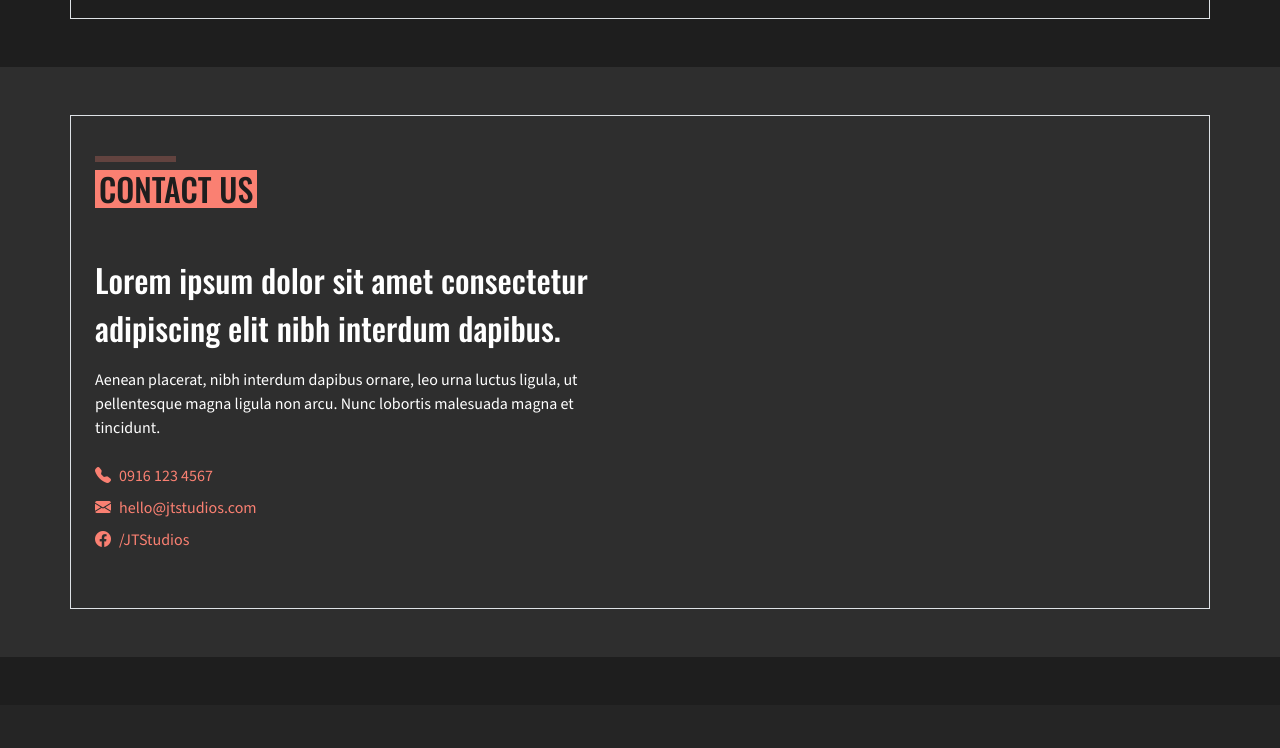
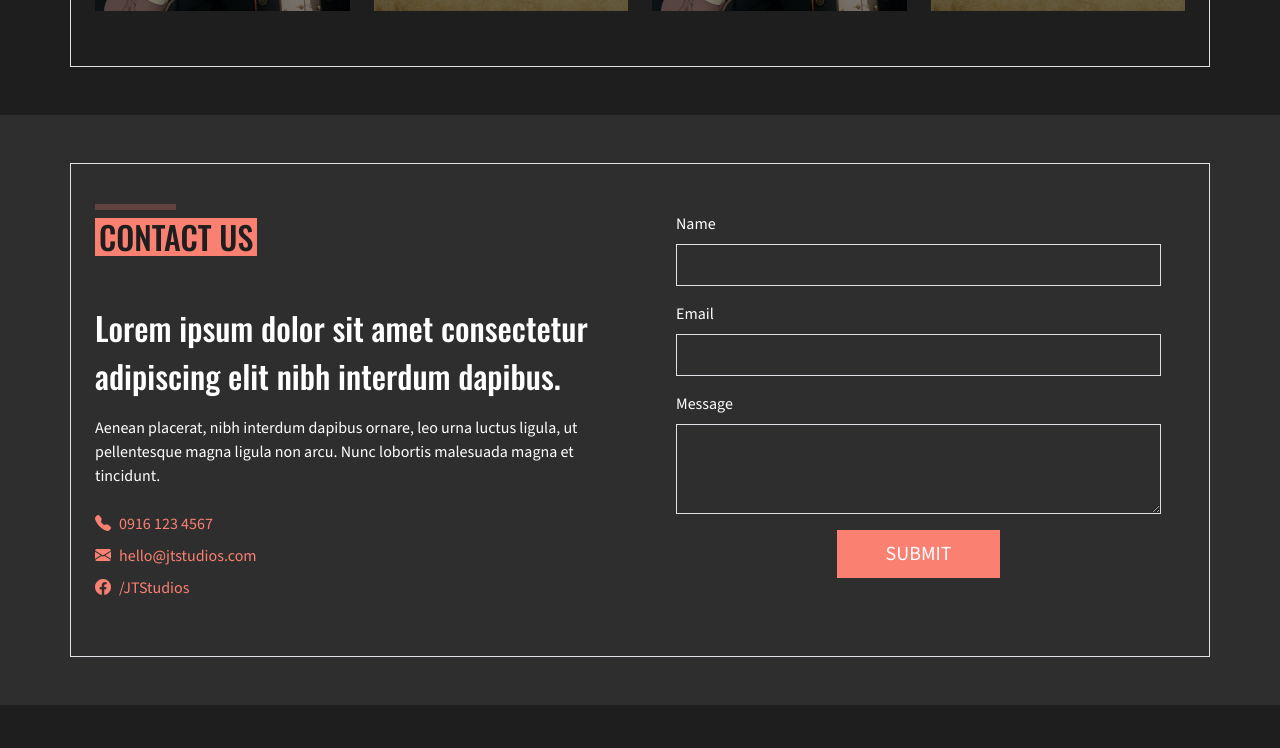
Before and after one commit to cessDevs1419/JTStudios, a Vue app: page / in a window 1280 px wide. Shown: the part 2000-2748 px from the top of the page. Built offline with nearby package versions, Linux system fonts and the light colour scheme.

Commit message:
updated contact us section with form

```diff
--- a/src/assets/main.css
+++ b/src/assets/main.css
@@ -72,3 +72,12 @@ body{
 .sans-font {
   font-family: "Source Sans 3", sans-serif;
 }
+
+::placeholder {
+  color: var(--primary-font);
+  opacity: 1;
+}
+
+::-ms-input-placeholder {
+  color: var(--primary-font);
+}
--- a/src/views/main/HomeView.vue
+++ b/src/views/main/HomeView.vue
@@ -140,7 +140,7 @@
         <span class="visually-hidden">Next</span>
       </button>
     </div>
-    <TemplateContainer class="mb-5">
+    <TemplateContainer class="my-5">
       <div class="row w-100 m-auto">
         <div class="col-lg-6 mb-4 mb-lg-0">
           <div class="title-container mb-5">
@@ -220,7 +220,23 @@
             </ul>
           </div>
           <div class="col-lg-6">
-
+            <form class="p-4 sans-font text-white">
+              <div class="mb-3">
+                <label class="form-label">Name</label>
+                <input type="text" class="form-control text-white p-2 rounded-0 bg-transparent" >
+              </div>
+              <div class="mb-3">
+                <label class="form-label">Email</label>
+                <input type="email" class="form-control text-white p-2 rounded-0 bg-transparent">
+              </div>
+              <div class="mb-3">
+                <label class="form-label">Message</label>
+                <textarea class="form-control rounded-0 text-white p-2 bg-transparent"  rows="3"></textarea>
+              </div>
+              <div class="d-flex justify-content-center mt-3">
+                <button class="text-decoration-none btn btn-danger accent-border accent-bg rounded-0 px-5 btn-lg mx-auto" >SUBMIT</button>
+              </div>
+            </form>
           </div>
         </div>
       </TemplateContainer>
@@ -284,4 +300,5 @@
     min-width: 200px;
     height: 300px;
   }
+
 </style>
```
